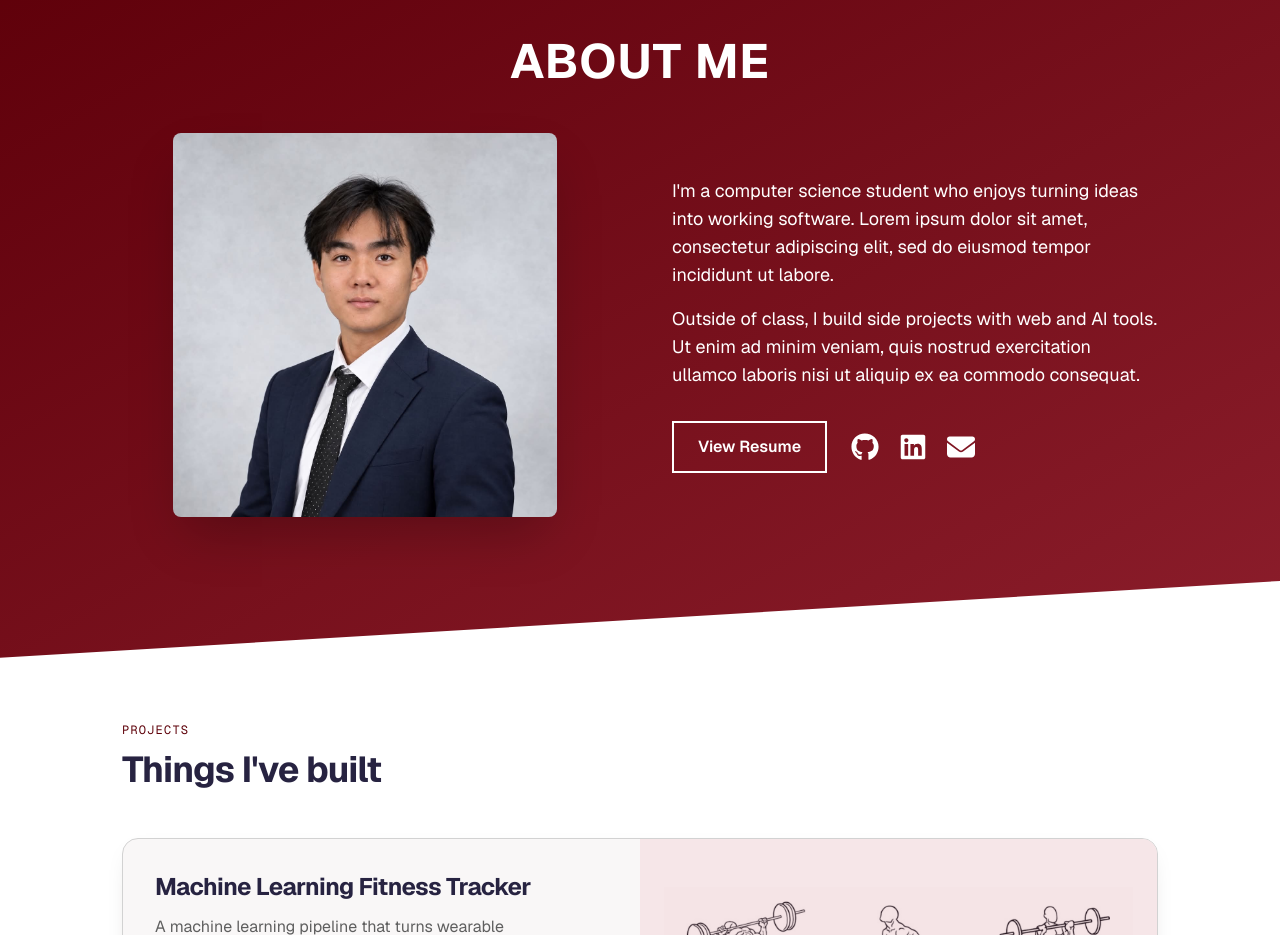
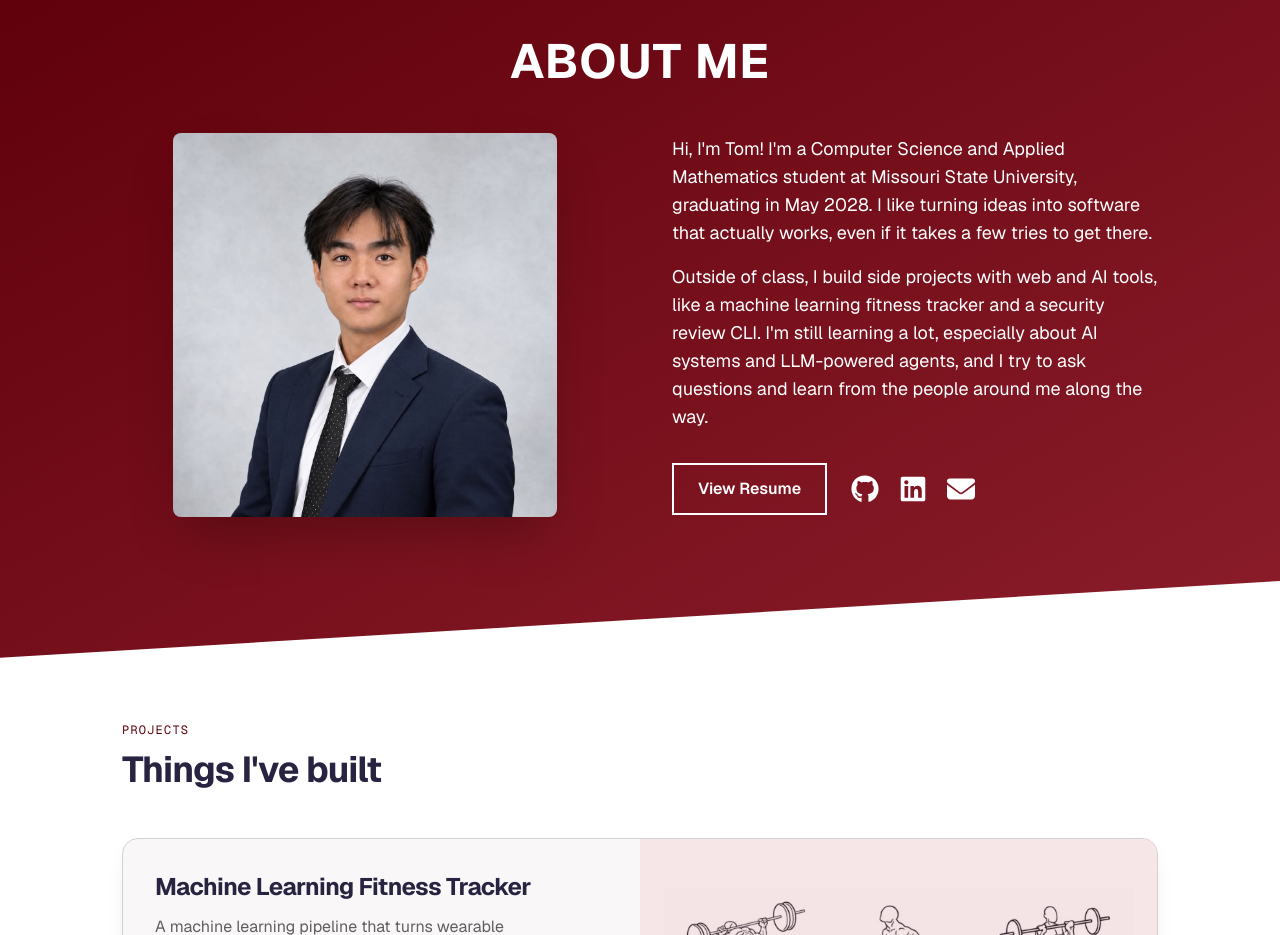
Before and after one commit to TomNguyen132006/web-pofolio, a Next.js app: page / in a window 1280 px wide. Shown: the part 860-1795 px from the top of the page. Built offline with nearby package versions, Linux system fonts and the light colour scheme.

Commit message:
Replace About section placeholder text with bio
Co-Authored-By: Claude Sonnet 5.5 <noreply@anthropic.com>

```diff
--- a/components/About.tsx
+++ b/components/About.tsx
@@ -58,16 +58,16 @@ export default function About() {
             />
           </Reveal>
           <Reveal from="right" delay={150}>
-            {/* ✏️ Placeholder text: replace with your own. */}
+            {/* ✏️ Edit your bio here. */}
             <p className="text-lg">
-              I&apos;m a computer science student who enjoys turning ideas into
-              working software. Lorem ipsum dolor sit amet, consectetur
-              adipiscing elit, sed do eiusmod tempor incididunt ut labore.
+              Hi, I&apos;m Tom! I&apos;m a Computer Science and Applied Mathematics student at Missouri State
+              University, graduating in May 2028. I like turning ideas into software that actually works, even if it
+              takes a few tries to get there.
             </p>
             <p className="mt-4 text-lg">
-              Outside of class, I build side projects with web and AI tools. Ut
-              enim ad minim veniam, quis nostrud exercitation ullamco laboris
-              nisi ut aliquip ex ea commodo consequat.
+              Outside of class, I build side projects with web and AI tools, like a machine learning fitness tracker
+              and a security review CLI. I&apos;m still learning a lot, especially about AI systems and LLM-powered
+              agents, and I try to ask questions and learn from the people around me along the way.
             </p>
             {/* Button and icons share a row from sm (640px) up. On phones the icons drop below the button,
                 centered under it: w-fit shrinks the box to the button's width so items-center lines them up. */}
```
